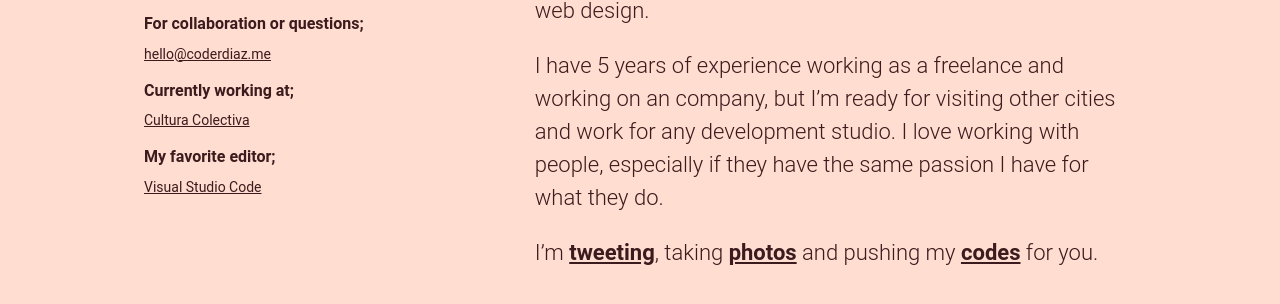
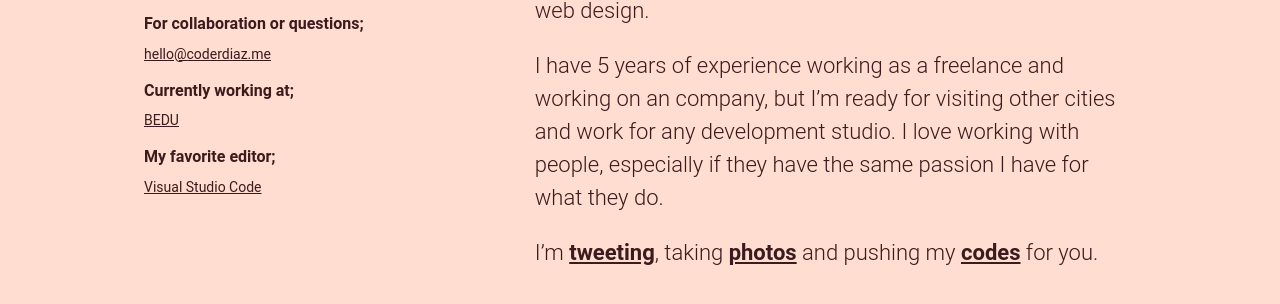
Before and after one commit to coderdiaz/v3, a Jekyll site: the page built from index.html, in a window 1280 px wide. Shown: the part 674-978 px from the top of the page. Built offline with Jekyll 4.4.1, drawn with Linux system fonts in a browser that asks for light colours.

Commit message:
chore: updated site configuration

```diff
--- a/_config.yml
+++ b/_config.yml
@@ -2,8 +2,8 @@
 author: Javier Diaz
 position: Fullstack JavaScript Engineer & teacher
 work:
-  at: Cultura Colectiva
-  url: https://culturacolectiva.com
+  at: BEDU
+  url: https://bedu.org
 livesin: Mexico City
 editor:
   name: Visual Studio Code
```
